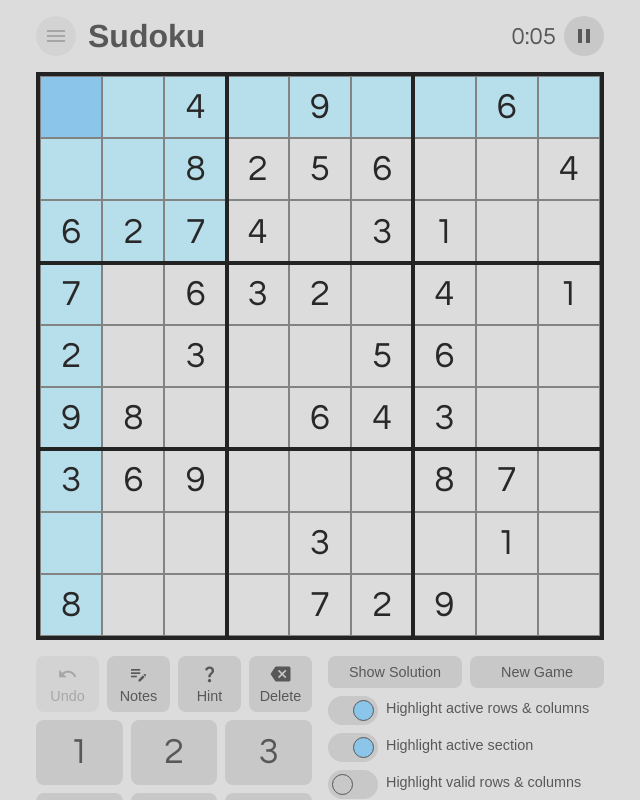
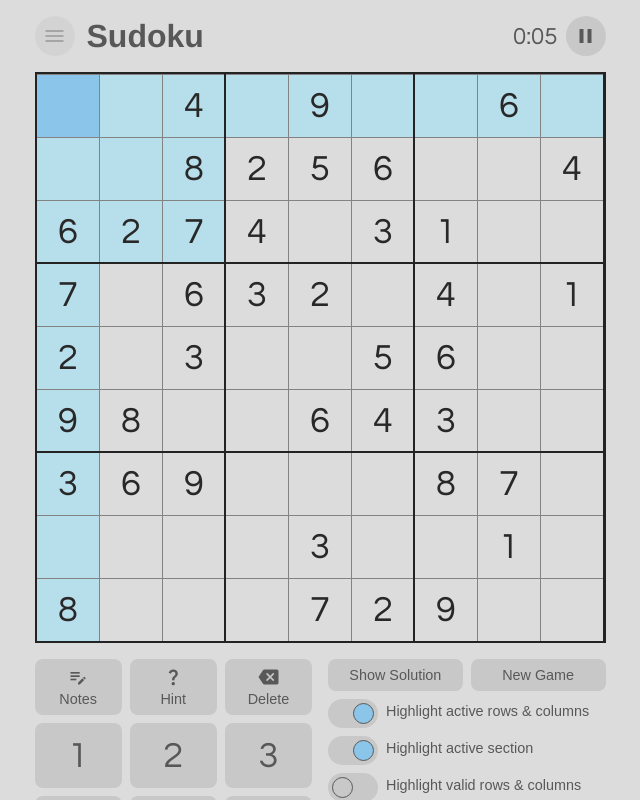
Before and after one commit to jkeussen/sudoku, a React (Vite) app: page / in a window 1280 px wide. Shown: the top 800 px of the page, without its empty margins (320-960 px from the left). Built offline with nearby package versions, Linux system fonts and the light colour scheme.

Commit message:
Styling tweaks, hid 'undo' button
- Styled main puzzle grid differently for better display on non high-dpi screens. It now uses display: grid instead of display: flex.
- Hid the 'undo' button as it was non-functional and had to reason to be visible.

```diff
--- a/index.html
+++ b/index.html
@@ -9,9 +9,17 @@
 	<body>
 		<div id="root"></div>
 		<script type="module" src="/src/main.tsx"></script>
-    <link href="https://fonts.googleapis.com/icon?family=Material+Icons"
-      rel="stylesheet">
-    <link rel="stylesheet"
-      href="https://fonts.googleapis.com/css2?family=Questrial">
+		<link
+			href="https://fonts.googleapis.com/icon?family=Material+Icons"
+			rel="stylesheet"
+		/>
+		<link
+      href="https://fonts.googleapis.com/css2?family=Questrial"
+			rel="stylesheet"
+		/>
+		<link
+			href="https://fonts.googleapis.com/css2?family=IBM+Plex+Mono&display=swap"
+			rel="stylesheet"
+		/>
 	</body>
 </html>
--- a/src/App.module.css
+++ b/src/App.module.css
@@ -10,7 +10,7 @@
   flex-direction: column;
   width: 100%;
   padding: 1rem;
-  max-width: 600px;
+  max-width: 603px;
   margin: 0 auto;
   background-color: var(--bg);
   /* background-color: red; */
--- a/src/components/Controls.module.css
+++ b/src/components/Controls.module.css
@@ -33,7 +33,7 @@
 	.numbers button {
 		font-size: 2.25rem;
 		aspect-ratio: 4 / 3;
-		font-family: 'Questrial', Avenir, Helvetica, Arial, sans-serif;
+		font-family: var(--number-font), Avenir, Helvetica, Arial, sans-serif;
 	}
 .gameActions {
 	display: flex;
@@ -63,7 +63,7 @@
 	gap: 0.5rem;
 }
 
-@media (max-width: 600px) {
+@media (max-width: 603px) {
 	.controls {
 		flex-direction: column;
 	}
--- a/src/components/Controls/InputTopRow.tsx
+++ b/src/components/Controls/InputTopRow.tsx
@@ -45,10 +45,10 @@ const InputTopRow: React.FC<{
 
 	return (
 		<div className={props.className}>
-			<button className={buttonCss.button} onClick={undoHandler} disabled>
+			{/* <button className={buttonCss.button} onClick={undoHandler} disabled>
 				<span className="material-icons">undo</span>
 				Undo
-			</button>
+			</button> */}
 			<button className={`${buttonCss.button} ${noteModeEnabled ? buttonCss.pressed : ''}`} onClick={notesHandler}>
 				<span className="material-icons">edit_note</span>
 				Notes
--- a/src/components/Notes.module.css
+++ b/src/components/Notes.module.css
@@ -23,7 +23,7 @@
 	font-size: 1rem;
 }
 
-@media (max-width: 600px) {
+@media (max-width: 603px) {
 	.notes span {
 		font-size: 0.6rem;
 	}
--- a/src/components/Puzzle.module.css
+++ b/src/components/Puzzle.module.css
@@ -1,7 +1,12 @@
 .puzzleGrid {
-  display: flex;
-  flex-wrap: wrap;
+  /* display: flex; */
+  /* flex-wrap: wrap; */
+  display: grid;
+  grid-template-columns: repeat(9, 1fr);
+  gap: var(--divider-tile-width);
+  background-color: var(--divider-tile);
   position: relative;
+  padding: calc(var(--divider-tile-width) / 2);
   border-width: var(--divider-section-width);
   border-color: var(--divider-section);
   border-style: solid;
--- a/src/components/Switch.module.scss
+++ b/src/components/Switch.module.scss
@@ -50,7 +50,7 @@ input:checked {
   + .switch {
     grid-template-columns: 1fr 1fr 0fr;
     &::after {
-      background-color: var(--blue-dark);
+      background-color: var(--blue-accent);
       // background-color: var(--text);
       // border: none;
       border: 1px solid var(--text);
--- a/src/components/Tile.module.css
+++ b/src/components/Tile.module.css
@@ -1,14 +1,19 @@
 .wrapper {
 	display: flex;
-	width: calc(100%/9);
+	/* width: calc(100%/9); */
+	/* min-width: calc(calc(100%/9) - 1px); */
+	/* max-width: calc(calc(100%/9) - 1px); */
+	flex: 1;
+	/* flex: 1 0 auto; */
 	aspect-ratio: 1 / 1;
-	border: var(--divider-tile-width) solid var(--divider-tile);
+	/* border: var(--divider-tile-width) solid var(--divider-tile); */
+	border: none;
 	overflow: visible;
 	position: relative;
 }
 .tile {
-	max-width: 100%;
-	max-height: 100%;
+	/* max-width: 100%; */
+	/* max-height: 100%; */
 	border: none;
 	outline: none;
 	display: flex;
@@ -21,9 +26,9 @@
 	z-index: 2;
 	background-color: var(--tile-bg);
 	cursor: pointer;
-	font-family: 'Questrial', Avenir, Helvetica, Arial, sans-serif;
+	font-family: var(--number-font), Avenir, Helvetica, Arial, sans-serif;
 }
-@media (max-width: 600px) {
+@media (max-width: 603px) {
 	.tile {
 		font-size: 1.4rem;
 	}
@@ -46,12 +51,12 @@
 .tile.active,
 .tile:active,
 .tile:focus {
-	background-color: var(--blue-dark);
+	background-color: var(--blue-accent);
 }
 .wrapper:has(.tile.active),
 .wrapper:has(.tile:active),
 .wrapper:has(.tile:focus) {
-	background-color: var(--blue-dark);
+	background-color: var(--blue-accent);
 }
 
 .highlighted {
@@ -79,14 +84,14 @@
 	background-color: transparent;
 }
 .sameTileValue {
-	border: 4px solid var(--blue-dark)
+	border: var(--tile-inner-border-width) solid var(--blue-accent)
 }
 .sameTileValue.error {
-	border: 4px solid var(--error-dark);
+	border: var(--tile-inner-border-width) solid var(--error-dark);
 }
 .valid:active,
 .valid:focus {
-	border: 8px solid var(--valid);
+	border: var(--tile-inner-border-width) solid var(--valid);
 	z-index: 3;
 }
 .userTile.error {
--- a/src/index.css
+++ b/src/index.css
@@ -14,9 +14,6 @@
   font-weight: 400;
 
   color-scheme: light dark;
-  /* color: rgba(255, 255, 255, 0.87); */
-  /* background-color: #242424; */
-
   font-synthesis: none;
   text-rendering: optimizeLegibility;
   -webkit-font-smoothing: antialiased;
@@ -24,20 +21,24 @@
   -webkit-text-size-adjust: 100%;
   box-sizing: border-box;
 
+  --number-font: 'Questrial';
+  /* --number-font: 'IBM Plex Mono'; */
+
   /* Dividers */
   --divider-tile-width: 1px;
-  --divider-section-width: 4px;
+  --divider-section-width: 2px;
+  --tile-inner-border-width: 4px;
   --border-radius: 8px;
 }
 
-@media (max-width: 600px) {
+/* @media (max-width: 603px) {
   :root {
-    --divider-tile-width: 0.5px;
+    --divider-tile-width: 1px;
     --divider-section-width: 2px;
   }
-}
+} */
 
-@media only screen and (-moz-min-device-pixel-ratio: 2),
+/* @media only screen and (-moz-min-device-pixel-ratio: 2),
 only screen and (-o-min-device-pixel-ratio: 2/1),
 only screen and (-webkit-min-device-pixel-ratio: 2),
 only screen and (min-device-pixel-ratio: 2) {
@@ -45,7 +46,7 @@ only screen and (min-device-pixel-ratio: 2) {
     --divider-tile-width: 0.5px;
     --divider-section-width: 2px;
   }
-}
+}    */
 
 .light {
   --bg: rgb(220, 220, 220);
@@ -59,12 +60,12 @@ only screen and (min-device-pixel-ratio: 2) {
   --button-bg: rgb(200,200,200);
   --control-button-text-color: rgb(128, 128, 128);
   --blue: rgb(183, 222, 235);
-  --blue-dark: rgb(139, 198, 234);
+  --blue-accent: rgb(139, 198, 234);
   --valid: rgb(162, 218, 162);
   --error: rgb(240, 128, 128);
   --error-dark: rgb(214, 99, 99);
 
-  --focus: 2px solid var(--blue-dark);
+  --focus: 2px solid var(--blue-accent);
 }
 
 .dark {
@@ -76,15 +77,13 @@ only screen and (min-device-pixel-ratio: 2) {
   --tile-num-wrong: rgb(206, 65, 65);
   --divider-tile: rgb(0, 0, 0);
   --divider-section: rgb(2, 2, 2);
-  /* --divider-tile: rgb(90, 90, 90); */
-  /* --divider-section: rgb(120, 120, 120); */
   --button-bg: rgb(32, 32, 32);
   --control-button-text-color: rgb(128, 128, 128);
   --blue: rgb(44, 59, 64);
-  --blue-dark: rgb(50, 98, 128);
+  --blue-accent: rgb(50, 98, 128);
   --valid: rgb(33, 64, 33);
   --error: rgb(94, 46, 46);
   --error-dark: rgb(58, 24, 24);
 
-  --focus: 2px solid var(--blue-dark);
+  --focus: 2px solid var(--blue-accent);
 }
--- a/src/styles/Buttons.module.css
+++ b/src/styles/Buttons.module.css
@@ -21,9 +21,9 @@
 	pointer-events: none;
 }
 .button:hover {
-	background-color: var(--blue-dark);
+	background-color: var(--blue-accent);
 }
 .button:active,
 .button.pressed {
-	background-color: var(--blue);
+	background-color: var(--blue-accent);
 }
```
Lines whose indentation alone changed are shown as unchanged.
